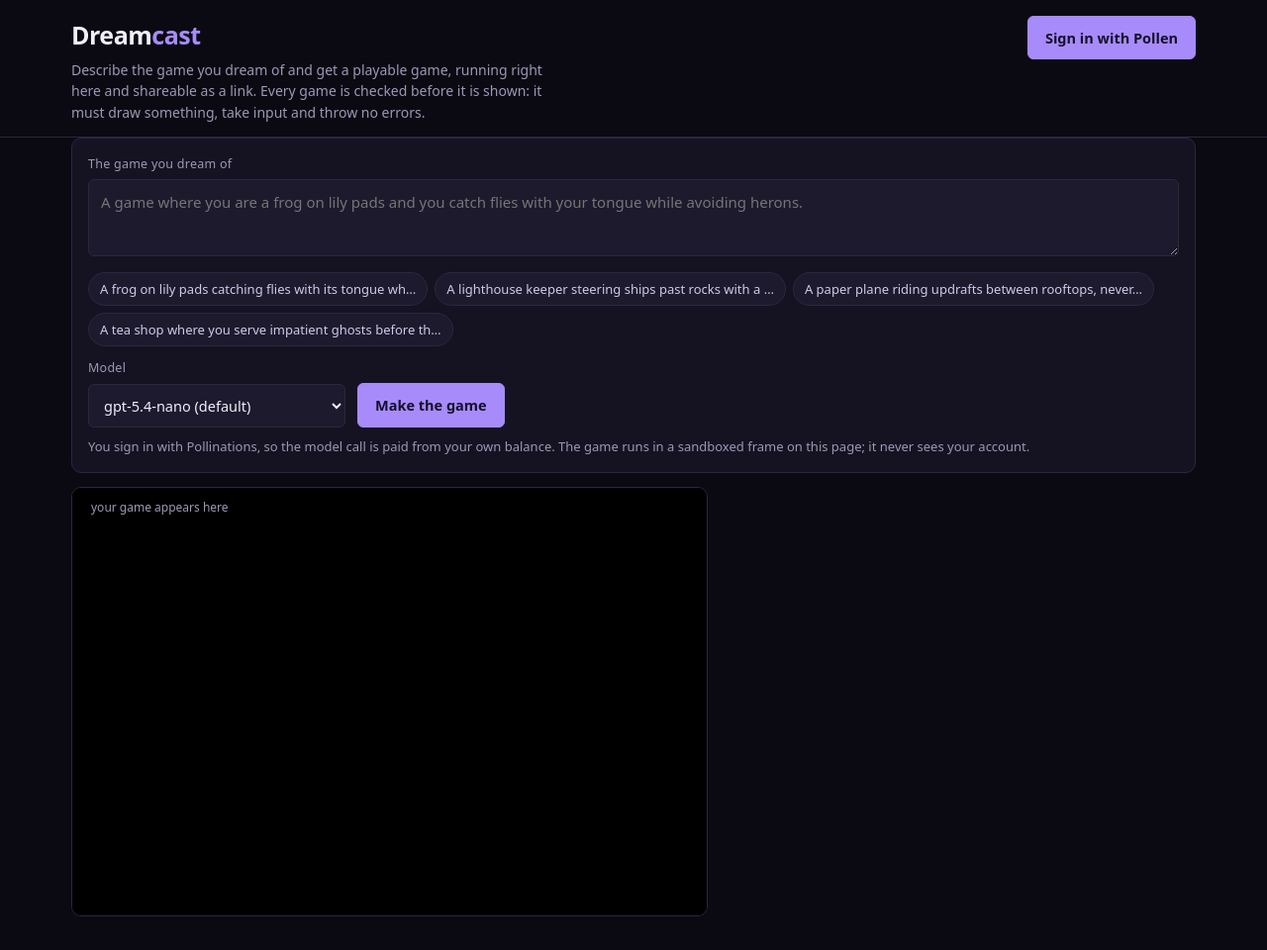
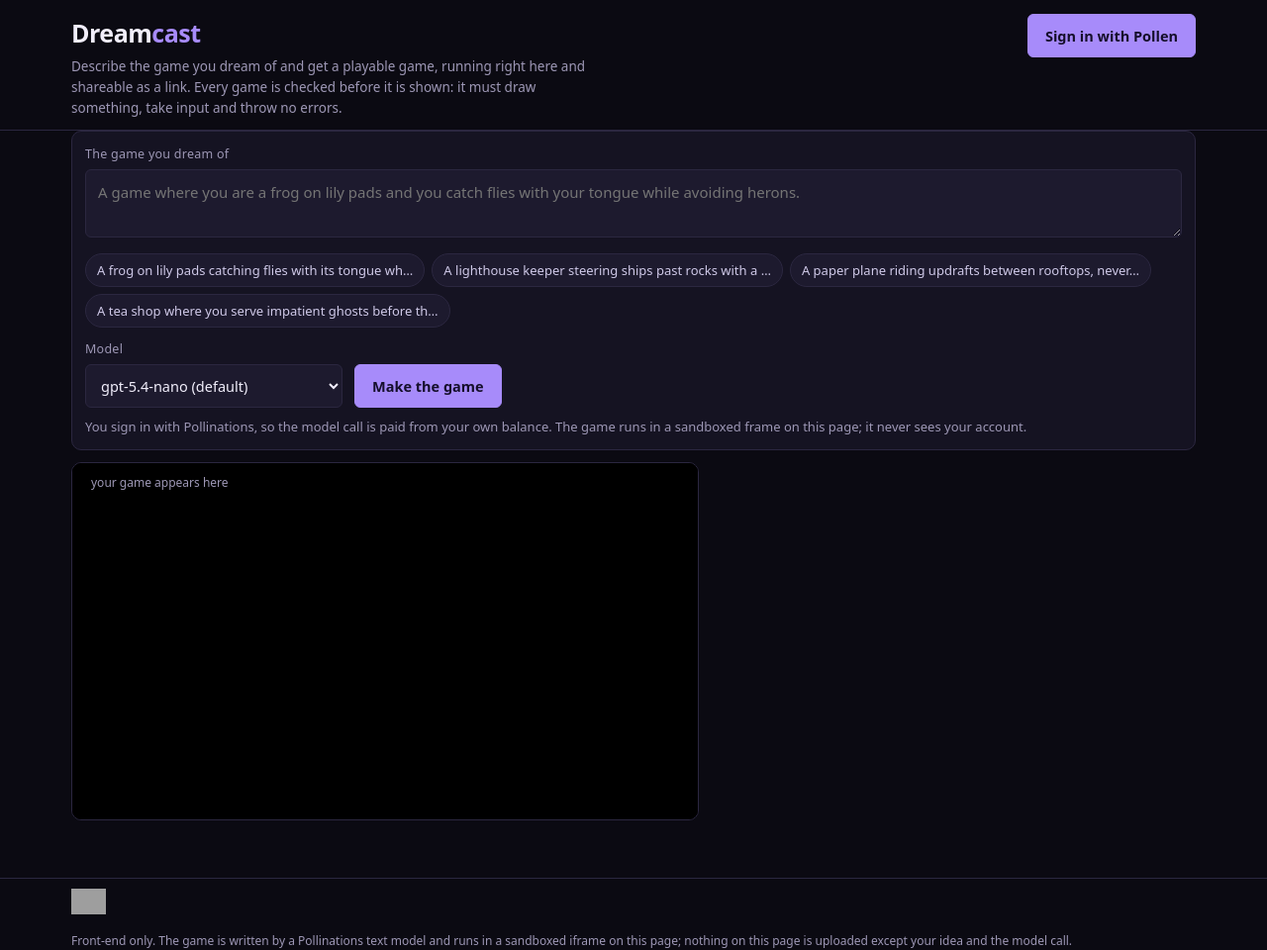
Before and after one commit to Sugamdeol/dreamcast, a plain HTML site: page index.html in a window 1280 px wide. Shown: the top 960 px of the page at 99% size. Drawn offline with Linux system fonts and the light colour scheme; grey boxes are pictures that could not be loaded.

Commit message:
style: fit the app and a running game in one 1600x900 screen

```diff
--- a/index.html
+++ b/index.html
@@ -18,11 +18,11 @@
   body{background:var(--void);color:var(--ink);font:16px/1.55 ui-sans-serif,system-ui,-apple-system,"Segoe UI",Roboto,sans-serif;-webkit-font-smoothing:antialiased}
   .mono{font-family:ui-monospace,SFMono-Regular,Menlo,Consolas,monospace}
   .wrap{max-width:1180px;margin:0 auto;padding:0 22px}
-  header{border-bottom:1px solid var(--rule);padding:16px 0 13px}
+  header{border-bottom:1px solid var(--rule);padding:14px 0 11px}
   .top{display:flex;align-items:flex-start;justify-content:space-between;gap:18px;flex-wrap:wrap}
   h1{font-size:25px;margin:0;letter-spacing:-.02em;font-weight:650}
   h1 em{font-style:normal;color:var(--accent)}
-  .tag{color:var(--muted);max-width:62ch;margin:5px 0 0;font-size:14px}
+  .tag{color:var(--muted);max-width:68ch;margin:4px 0 0;font-size:13.5px}
   .authbox{display:flex;align-items:center;gap:10px;flex-wrap:wrap;justify-content:flex-end}
   .who{font-size:12.5px;color:var(--muted);max-width:190px;text-align:right}
   button{font:inherit;font-size:14.5px;cursor:pointer;border-radius:6px}
@@ -31,9 +31,9 @@
   .btn[disabled]{opacity:.4;cursor:not-allowed;filter:none}
   .btn-ghost{background:transparent;color:var(--ink);border:1px solid var(--rule);padding:9px 14px}
   .btn-ghost:hover{border-color:var(--muted)}
-  main{padding:16px 0 24px}
-  .panel{border:1px solid var(--rule);background:var(--panel);border-radius:10px;padding:16px}
-  textarea{width:100%;min-height:78px;resize:vertical;background:var(--panel2);border:1px solid var(--rule);color:var(--ink);border-radius:6px;padding:11px 12px;font:inherit;font-size:15px;line-height:1.5}
+  main{padding:13px 0 16px}
+  .panel{border:1px solid var(--rule);background:var(--panel);border-radius:10px;padding:13px}
+  textarea{width:100%;min-height:62px;resize:vertical;background:var(--panel2);border:1px solid var(--rule);color:var(--ink);border-radius:6px;padding:11px 12px;font:inherit;font-size:15px;line-height:1.5}
   textarea:focus{outline:2px solid #2f2a4a;border-color:var(--accent)}
   label{display:block;font-size:12.5px;color:var(--muted);margin-bottom:6px;letter-spacing:.02em}
   .row{display:flex;gap:12px;flex-wrap:wrap;align-items:flex-end}
@@ -42,31 +42,31 @@
   .idea{background:var(--panel2);border:1px solid var(--rule);color:#cfc9e8;padding:6px 11px;font-size:13px;border-radius:999px;cursor:pointer}
   .idea:hover{border-color:var(--accent);color:var(--ink)}
   .hint{color:var(--muted);font-size:13px;margin:9px 0 0}
-  .stage{margin-top:14px;display:grid;grid-template-columns:minmax(0,1.35fr) minmax(0,1fr);gap:16px;align-items:start}
-  .col{display:flex;flex-direction:column;gap:12px;min-width:0}
+  .stage{margin-top:12px;display:grid;grid-template-columns:minmax(0,1.3fr) minmax(0,1fr);gap:14px;align-items:start}
+  .col{display:flex;flex-direction:column;gap:10px;min-width:0}
   .frameBox{position:relative;border:1px solid var(--rule);background:#000;border-radius:10px;overflow:hidden}
-  iframe{display:block;width:100%;height:432px;border:0;background:#000}
+  iframe{display:block;width:100%;height:360px;border:0;background:#000}
   .frameNote{position:absolute;top:9px;left:12px;font-size:12px;color:var(--muted);background:#000000cc;padding:2px 7px;border-radius:4px;pointer-events:none}
-  .status{min-height:20px;color:var(--muted);font-size:13.5px;margin:12px 0 0}
+  .status{min-height:19px;color:var(--muted);font-size:13px;margin:9px 0 0}
   .status.err{color:var(--warn)}
   .status.ok{color:var(--accent2)}
-  .actions{display:flex;gap:10px;flex-wrap:wrap;margin-top:13px}
+  .actions{display:flex;gap:10px;flex-wrap:wrap;margin-top:10px}
   .bar{height:4px;background:var(--rule);border-radius:2px;overflow:hidden;margin-top:12px}
   .bar i{display:block;height:100%;width:0;background:var(--accent);transition:width .3s}
   .checks{list-style:none;margin:0;padding:0}
-  .checks li{border-left:3px solid var(--rule);padding:6px 0 6px 11px;font-size:14px;margin-bottom:6px;color:#ddd8ee}
+  .checks li{border-left:3px solid var(--rule);padding:4px 0 4px 10px;font-size:13.5px;margin-bottom:5px;color:#ddd8ee}
   .checks li.bad{border-left-color:var(--warn);color:#f5cfcf}
   .checks li.good{border-left-color:#2f6b57;color:#bdf0e0}
-  .meta{border:1px solid var(--rule);background:var(--card);border-radius:10px;padding:13px}
+  .meta{border:1px solid var(--rule);background:var(--card);border-radius:10px;padding:11px}
   .meta .k{font-size:12px;color:var(--muted);letter-spacing:.04em;text-transform:uppercase;margin-bottom:5px}
   .meta p{margin:0;font-size:14.5px;line-height:1.55}
-  .share{display:flex;gap:8px;margin-top:10px}
+  .share{display:flex;gap:8px;margin-top:8px}
   .share input{flex:1;background:var(--panel2);border:1px solid var(--rule);color:var(--ink);border-radius:6px;padding:9px 11px;font:inherit;font-size:12.5px}
   .share input:focus{outline:2px solid #2f2a4a;border-color:var(--accent)}
   .pill{display:inline-block;border:1px solid var(--rule);border-radius:999px;padding:4px 11px;font-size:12.5px;color:var(--muted);background:var(--panel2);margin:0 5px 5px 0}
   .pill.good{border-color:#2f6b57;color:var(--accent2)}
   .pill.bad{border-color:#5c3630;color:var(--warn)}
-  footer{border-top:1px solid var(--rule);padding:12px 0 16px;color:var(--muted);font-size:12.5px}
+  footer{border-top:1px solid var(--rule);padding:10px 0 12px;color:var(--muted);font-size:12px}
   footer a{color:var(--accent2)}
   .badge{display:inline-block;margin-bottom:7px}
   details{margin-top:9px;font-size:12.5px}
```
